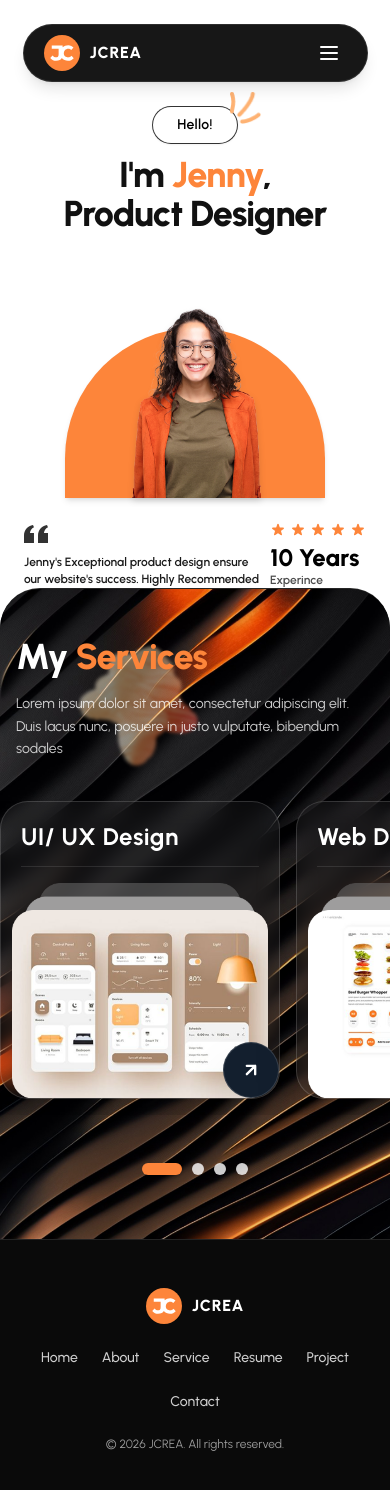
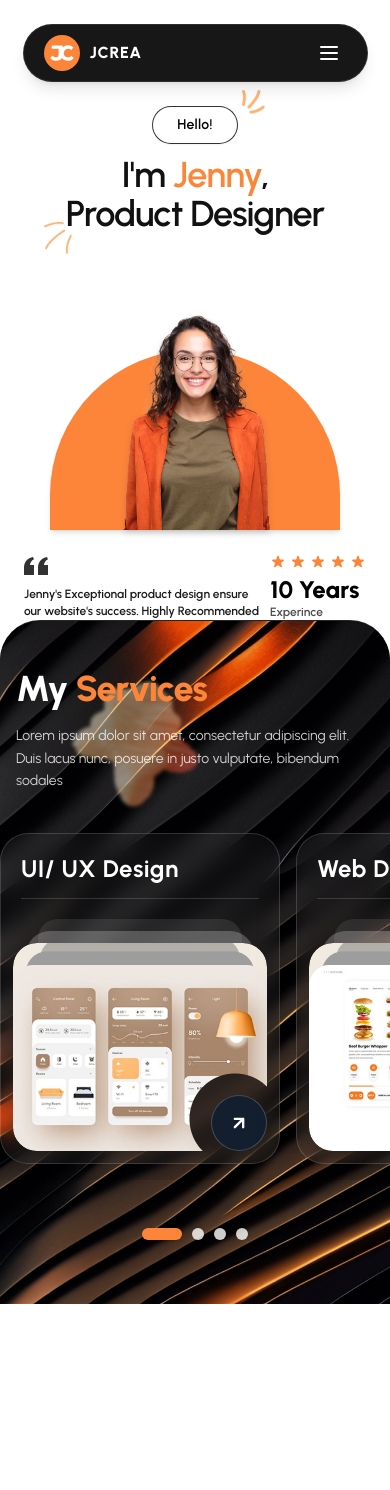
Before and after one commit to GausAlMunirTushar/technical-assessment-design-pillar1, a Next.js app: page / in a window 390 px wide. Shown: the top 1490 px of the page. After the commit the page ends 1304 px from the top, so only its background shows below. Built offline with nearby package versions, Linux system fonts and the light colour scheme.

Commit message:
feat: implement landing page components including HeroSection, ServiceCard, and responsive design styles

```diff
--- a/src/app/globals.css
+++ b/src/app/globals.css
@@ -49,49 +49,46 @@ body {
 	scrollbar-width: none;
 }
 
-/* Responsive cutout mask for ServiceCard inner mockup container */
+/* Bottom-right smooth circular scoop cutout for the ServiceCard mockup panel */
 .service-card-cutout {
-	/* Default mobile (< 640px): button is 56px (radius 28px), cutout radius 39px */
 	-webkit-mask-image: radial-gradient(
-		circle 39px at calc(100% - 28px) calc(100% - 28px),
-		transparent 38.5px,
-		black 39px
+		circle 46px at calc(100% - 32px) calc(100% - 32px),
+		transparent 45px,
+		black 46px
 	);
 	mask-image: radial-gradient(
-		circle 39px at calc(100% - 28px) calc(100% - 28px),
-		transparent 38.5px,
-		black 39px
+		circle 46px at calc(100% - 32px) calc(100% - 32px),
+		transparent 45px,
+		black 46px
 	);
 }
 
 @media (min-width: 640px) {
 	.service-card-cutout {
-		/* SM screens (640px - 767px): button is 64px (radius 32px), cutout radius 44px */
 		-webkit-mask-image: radial-gradient(
-			circle 44px at calc(100% - 32px) calc(100% - 32px),
-			transparent 43.5px,
-			black 44px
+			circle 52px at calc(100% - 36px) calc(100% - 36px),
+			transparent 51px,
+			black 52px
 		);
 		mask-image: radial-gradient(
-			circle 44px at calc(100% - 32px) calc(100% - 32px),
-			transparent 43.5px,
-			black 44px
+			circle 52px at calc(100% - 36px) calc(100% - 36px),
+			transparent 51px,
+			black 52px
 		);
 	}
 }
 
 @media (min-width: 768px) {
 	.service-card-cutout {
-		/* MD+ screens (>= 768px): button is 68px (radius 34px), cutout radius 47px */
 		-webkit-mask-image: radial-gradient(
-			circle 47px at calc(100% - 34px) calc(100% - 34px),
-			transparent 46.5px,
-			black 47px
+			circle 56px at calc(100% - 38px) calc(100% - 38px),
+			transparent 55px,
+			black 56px
 		);
 		mask-image: radial-gradient(
-			circle 47px at calc(100% - 34px) calc(100% - 34px),
-			transparent 46.5px,
-			black 47px
+			circle 56px at calc(100% - 38px) calc(100% - 38px),
+			transparent 55px,
+			black 56px
 		);
 	}
 }
--- a/src/app/page.tsx
+++ b/src/app/page.tsx
@@ -1,7 +1,6 @@
 import { Navbar } from "@/components/Navbar";
 import { HeroSection } from "@/components/HeroSection";
 import { ServicesSection } from "@/components/ServicesSection";
-import { Footer } from "@/components/Footer";
 
 export default function Home() {
 	return (
@@ -13,7 +12,6 @@ export default function Home() {
 			<Navbar />
 			<HeroSection />
 			<ServicesSection />
-      <Footer />
 		</main>
 	);
 }
--- /dev/null
+++ b/src/components/ClipPathImage.tsx
@@ -0,0 +1,40 @@
+import React from "react";
+
+interface ClipPathImageProps {
+  imageSrc?: string;
+  altText?: string;
+  className?: string;
+}
+
+export function ClipPathImage({
+  imageSrc = "your-image-url.jpg",
+  altText = "Description",
+  className = "",
+}: ClipPathImageProps) {
+  return (
+    <>
+      {/* Hidden SVG with bottom-right smooth circular scoop clip path definition */}
+      <svg className="absolute -top-[999px] -left-[999px] w-0 h-0" aria-hidden="true">
+        <defs>
+          <clipPath id="clip-bottom-right-circle" clipPathUnits="objectBoundingBox">
+            <path
+              d="M 0 0.05 C 0 0.022 0.022 0 0.05 0 H 0.95 C 0.978 0 1 0.022 1 0.05 V 0.74 A 0.26 0.26 0 0 0 0.74 1 H 0.05 C 0.022 1 0 0.978 0 0.95 Z"
+              fill="black"
+            />
+          </clipPath>
+        </defs>
+      </svg>
+
+      {/* Image with circular scoop clip path applied */}
+      <figure style={{ clipPath: "url(#clip-bottom-right-circle)" }} className={className}>
+        <img
+          src={imageSrc}
+          alt={altText}
+          className="w-full h-full object-cover transition-transform duration-300 hover:scale-105"
+        />
+      </figure>
+    </>
+  );
+}
+
+export default ClipPathImage;
--- a/src/components/Footer.tsx
+++ /dev/null
@@ -1,49 +0,0 @@
-import React from "react";
-import { JcLogo } from "./icons/JcLogo";
-
-const navLinks = [
-  { label: "Home", href: "#home" },
-  { label: "About", href: "#about" },
-  { label: "Service", href: "#services" },
-  { label: "Resume", href: "#resume" },
-  { label: "Project", href: "#project" },
-  { label: "Contact", href: "#contact" },
-];
-
-export const Footer: React.FC = () => {
-  return (
-    <footer className="w-full bg-[#0A0A0A] text-white py-12 px-4 sm:px-8 border-t border-white/10">
-      <div className="max-w-300 mx-auto flex flex-col md:flex-row items-center justify-between gap-6">
-        {/* Brand Logo */}
-        <a
-          href="#home"
-          className="hover:opacity-90 transition-opacity rounded-md focus-visible:ring-2 focus-visible:ring-accent-orange focus-visible:outline-hidden"
-          aria-label="JCREA Homepage"
-        >
-          <JcLogo />
-        </a>
-
-        {/* Navigation Links */}
-        <nav
-          className="flex flex-wrap items-center justify-center gap-6 text-sm text-white/80"
-          aria-label="JCREA Footer Navigation"
-        >
-          {navLinks.map((link) => (
-            <a
-              key={link.label}
-              href={link.href}
-              className="hover:text-accent-orange transition-colors font-medium rounded-md focus-visible:ring-2 focus-visible:ring-accent-orange focus-visible:outline-hidden"
-            >
-              {link.label}
-            </a>
-          ))}
-        </nav>
-
-        {/* Copyright */}
-        <p className="text-xs text-white/60 text-center md:text-right font-normal">
-          &copy; {new Date().getFullYear()} JCREA. All rights reserved.
-        </p>
-      </div>
-    </footer>
-  );
-};
--- a/src/components/GreetingBadge.tsx
+++ b/src/components/GreetingBadge.tsx
@@ -9,12 +9,12 @@ export const GreetingBadge: React.FC = () => {
         Hello!
       </div>
       {/* Orange accent scribble top-right using vector-1.png */}
-      <div className="absolute -top-3.5 -right-6 pointer-events-none w-8 h-8 sm:w-9 sm:h-9">
+      <div className="absolute -top-4 sm:-top-5 -right-7 sm:-right-8 pointer-events-none w-6 h-6 sm:w-7 sm:h-7">
         <Image
           src="/vector-1.png"
           alt="Decorative orange scribble"
-          width={36}
-          height={36}
+          width={28}
+          height={28}
           className="object-contain w-full h-full"
         />
       </div>
--- a/src/components/HeroSection.tsx
+++ b/src/components/HeroSection.tsx
@@ -7,37 +7,34 @@ import { ScribbleLeft } from "./icons/ScribbleLeft";
 
 export const HeroSection: React.FC = () => {
   return (
-    <section className="relative w-full max-w-300 mx-auto px-4 pt-2 sm:pt-6 pb-0 flex flex-col items-center">
+    <section className="relative w-full max-w-300 mx-auto px-4 pt-2 sm:pt-6 pb-0 flex flex-col items-center overflow-visible">
       {/* Top Greeting Badge */}
       <div className="mb-3 sm:mb-5">
         <GreetingBadge />
       </div>
 
       {/* Main Title Container */}
-      <div className="relative text-center max-w-212.5 mb-4 sm:mb-8 z-10">
-        {/* Left Orange Scribble Accent (vector-2) placed bottom-left near Product Designer */}
-        <div
-          className="absolute -bottom-2 -left-6 sm:-left-12 hidden xs:block pointer-events-none w-10 h-10 sm:w-14 sm:h-14"
-          aria-hidden="true"
-        >
-          <Image
-            src="/vector-2.png"
-            alt="Decorative orange scribble left"
-            width={56}
-            height={56}
-            className="object-contain w-full h-full"
-          />
-        </div>
-
-        <h1 className="text-4xl xs:text-5xl sm:text-6xl md:text-[72px] font-extrabold text-text-dark tracking-tight leading-[1.08]">
+      <div className="relative text-center max-w-212.5 mb-2 sm:mb-4 z-10">
+        <h1 className="text-4xl xs:text-5xl sm:text-6xl md:text-[72px] lg:text-[80px] font-semibold text-text-dark tracking-tight leading-[1.08]">
           I&apos;m <span className="text-accent-orange">Jenny</span>,
           <br />
-          Product Designer
+          <span className="relative inline-block">
+            <span className="absolute -left-6 xs:-left-8 sm:-left-10 md:-left-12 lg:-left-16 top-[70%] sm:top-[75%] md:top-[80%] pointer-events-none w-8 h-8 xs:w-10 xs:h-10 sm:w-14 sm:h-14 md:w-16 md:h-16 lg:w-20 lg:h-20 z-10">
+              <Image
+                src="/vector-2.png"
+                alt="Decorative orange scribble accent under P"
+                width={88}
+                height={88}
+                className="object-contain w-full h-full"
+              />
+            </span>
+            Product Designer
+          </span>
         </h1>
       </div>
 
       {/* Hero Content Grid: Desktop side elements & Center Portrait */}
-      <div className="w-full max-w-287.5 grid grid-cols-1 md:grid-cols-12 items-center gap-4 relative mt-2 sm:-mt-6">
+      <div className="w-full max-w-287.5 grid grid-cols-1 md:grid-cols-12 items-center gap-4 relative mt-2 sm:-mt-8 md:-mt-16 lg:-mt-22">
         {/* Left Side: Testimonial (Desktop) */}
         <div className="hidden md:flex md:col-span-3 justify-start items-center z-20 pl-2">
           <Testimonial />
@@ -45,19 +42,19 @@ export const HeroSection: React.FC = () => {
 
         {/* Center: Hero Image with Orange Arch Backdrop */}
         <div className="col-span-1 md:col-span-6 flex justify-center items-end z-10">
-          <div className="relative w-75 xs:w-[360px] sm:w-115 md:w-130 aspect-[4/3.2] flex justify-center items-end">
+          <div className="relative w-[340px] xs:w-[440px] sm:w-[600px] md:w-[720px] lg:w-[800px] h-[280px] xs:h-[360px] sm:h-[490px] md:h-[580px] lg:h-[640px] flex justify-center items-end">
             {/* Orange Arch Background Shape */}
-            <div className="absolute bottom-0 w-65 xs:w-[320px] sm:w-100 md:w-115 h-42.5 xs:h-[210px] sm:h-65 md:h-75 bg-accent-orange rounded-t-full shadow-md" />
+            <div className="absolute bottom-0 w-[290px] xs:w-[380px] sm:w-[520px] md:w-[620px] lg:w-[700px] h-[180px] xs:h-[235px] sm:h-[320px] md:h-[385px] lg:h-[435px] bg-accent-orange rounded-t-full shadow-md" />
 
             {/* Jenny's Portrait */}
             <div className="relative z-10 w-full h-full flex justify-center items-end">
               <Image
                 src="/hero-person.png"
                 alt="Jenny - Product Designer"
-                width={520}
-                height={380}
+                width={800}
+                height={640}
                 priority
-                className="object-contain object-bottom drop-shadow-md"
+                className="object-contain object-bottom drop-shadow-md w-full h-full"
               />
             </div>
           </div>
--- a/src/components/ServiceCard.tsx
+++ b/src/components/ServiceCard.tsx
@@ -14,29 +14,38 @@ export const ServiceCard: React.FC<ServiceCardProps> = ({
 	altText,
 }) => {
 	return (
-		<div className="relative group w-full min-w-70 xs:min-w-[300px] md:min-w-0 bg-white/[0.04] border border-white/15 hover:border-white/25 rounded-[28px] xs:rounded-[32px] sm:rounded-[36px] md:rounded-[40px] flex flex-col justify-between backdrop-blur-md shadow-2xl transition-all duration-300 hover:-translate-y-2 snap-start">
+		<div className="relative group w-full min-w-70 xs:min-w-[300px] md:min-w-0 bg-white/[0.04] border border-white/15 hover:border-white/25 rounded-[28px] xs:rounded-[32px] sm:rounded-[36px] md:rounded-[40px] flex flex-col justify-between backdrop-blur-md shadow-2xl transition-all duration-300 hover:-translate-y-2 snap-start overflow-hidden">
 			{/* Title Header & Horizontal Line */}
 			<div className="p-5 xs:p-6 sm:p-7 pb-0">
 				<h3 className="text-2xl sm:text-3xl md:text-[28px] lg:text-[32px] font-bold text-white tracking-wide leading-tight">
 					{title}
 				</h3>
-				<div className="w-full h-[1px] bg-white/10 mt-3.5 sm:mt-4 mb-4 sm:mb-5" />
+				<div className="w-full h-[1px] bg-white/15 mt-3.5 sm:mt-4 mb-3 sm:mb-4" />
 			</div>
 
-			{/* Mockup Image Container */}
-			<div className="relative w-full">
-				<div className="relative w-full aspect-[4/3.1]">
+			{/* Stacked Cards & Mockup Area */}
+			<div className="relative w-full px-3 xs:px-4 sm:px-5 pb-3 xs:pb-4 sm:pb-5 mt-2">
+				{/* Stacked Card Layer 3 (Backmost tab) */}
+				<div className="w-[80%] h-6 bg-white/15 rounded-t-[20px] sm:rounded-t-[24px] mx-auto -mb-3 opacity-60 pointer-events-none" />
+
+				{/* Stacked Card Layer 2 (Middle tab) */}
+				<div className="w-[90%] h-6 bg-white/25 rounded-t-[24px] sm:rounded-t-[28px] mx-auto -mb-3 opacity-90 relative z-10 pointer-events-none" />
+
+				{/* Stacked Card Layer 1 (Front Main Showcase Card) */}
+				<div className="relative z-20 w-full">
+					<div className="relative w-full aspect-[1.22] service-card-cutout rounded-t-[24px] sm:rounded-t-[28px] rounded-bl-[24px] sm:rounded-bl-[28px] overflow-hidden bg-[#F0EAE1] shadow-xl">
 						<Image
 							src={imageSrc}
 							alt={altText}
 							fill
 							sizes="(max-width: 768px) 100vw, 33vw"
-						className="object-contain object-bottom transition-transform duration-500 group-hover:scale-105"
+							className="object-cover object-bottom transition-transform duration-500 group-hover:scale-105"
 						/>
+					</div>
 
-					{/* Circular Action Button docked inside bottom-right cutout notch */}
+					{/* Floating Circular Action Button */}
 					<button
-						className="absolute bottom-0 right-0 z-20 w-14 h-14 sm:w-16 sm:h-16 md:w-[68px] md:h-[68px] rounded-full bg-[#131F2E] border border-white/15 text-white flex items-center justify-center group-hover:bg-accent-orange group-hover:border-accent-orange transition-all duration-300 shadow-2xl focus-visible:ring-2 focus-visible:ring-accent-orange focus-visible:outline-hidden cursor-pointer"
+						className="absolute bottom-0 right-0 z-30 w-14 h-14 sm:w-16 sm:h-16 md:w-[68px] md:h-[68px] rounded-full bg-[#131F2E] border border-white/20 text-white flex items-center justify-center group-hover:bg-accent-orange group-hover:border-accent-orange transition-all duration-300 shadow-2xl focus-visible:ring-2 focus-visible:ring-accent-orange focus-visible:outline-hidden cursor-pointer"
 						aria-label={`Learn more about ${title}`}
 					>
 						<ArrowDiagonalIcon className="w-5 h-5 sm:w-6 sm:h-6 stroke-[2.8] group-hover:translate-x-0.5 group-hover:-translate-y-0.5 transition-transform" />
```
Lines whose indentation alone changed are shown as unchanged.
